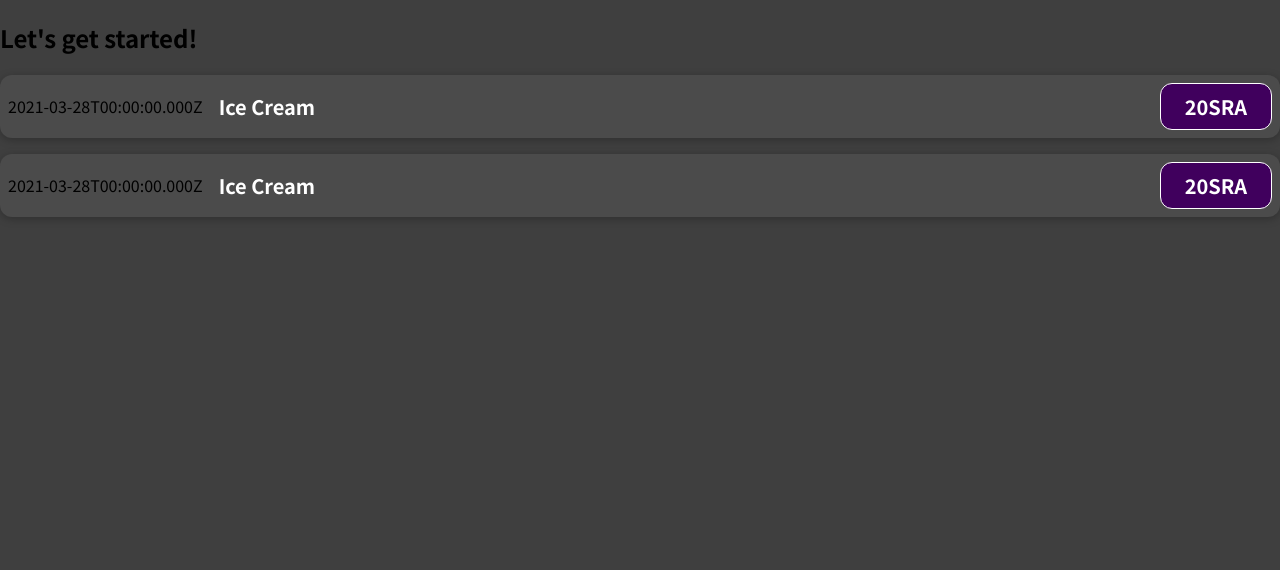
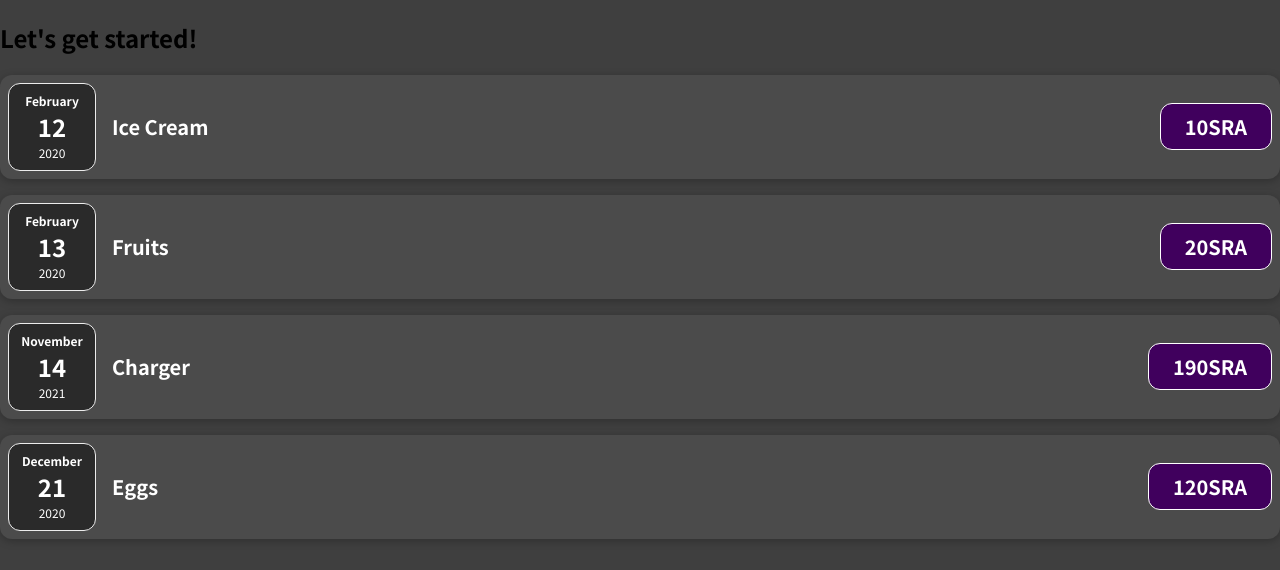
Before and after one commit to ImaduddinKhan/react, a JavaScript app in the folder src/react-guide/: page / in a window 1280 px wide. Shown: the top 570 px of the page. Built offline with nearby package versions, Linux system fonts and the light colour scheme.

Commit message:
adding and understanding props

```diff
--- a/src/react-guide/src/App.js
+++ b/src/react-guide/src/App.js
@@ -1,11 +1,36 @@
-import ExpenseItem from "./components/ExpenseItem";
+import Expenses from "./components/Expenses";
 
 function App() {
+  const expenses = [
+    {
+      id: "e0",
+      title: "Ice Cream",
+      amount: 10,
+      date: new Date(2020, 1, 12),
+    },
+    {
+      id: "e1",
+      title: "Fruits",
+      amount: 20,
+      date: new Date(2020, 1, 13),
+    },
+    {
+      id: "e2",
+      title: "Charger",
+      amount: 190,
+      date: new Date(2021, 10, 14),
+    },
+    {
+      id: "e3",
+      title: "Eggs",
+      amount: 120,
+      date: new Date(2020, 11, 21),
+    },
+  ];
   return (
     <div>
       <h2>Let's get started!</h2>
-      <ExpenseItem></ExpenseItem>
-      <ExpenseItem></ExpenseItem>
+      <Expenses expenses={expenses} />
     </div>
   );
 }
--- /dev/null
+++ b/src/react-guide/src/components/ExpenseDate.css
@@ -0,0 +1,26 @@
+.expense-date {
+  display: flex;
+  flex-direction: column;
+  width: 5.5rem;
+  height: 5.5rem;
+  border: 1px solid #ececec;
+  background-color: #2a2a2a;
+  color: white;
+  border-radius: 12px;
+  align-items: center;
+  justify-content: center;
+}
+
+.expense-date__month {
+  font-size: 0.75rem;
+  font-weight: bold;
+}
+
+.expense-date__year {
+  font-size: 0.75rem;
+}
+
+.expense-date__day {
+  font-size: 1.5rem;
+  font-weight: bold;
+}
--- /dev/null
+++ b/src/react-guide/src/components/ExpenseDate.js
@@ -0,0 +1,17 @@
+import "./ExpenseDate.css";
+
+function ExpenseDate(props) {
+  const month = props.date.toLocaleString("en-US", { month: "long" });
+  const day = props.date.toLocaleString("en-US", { day: "2-digit" });
+  const year = props.date.getFullYear();
+
+  return (
+    <div className="expense-date">
+      <div className="expense-date__month">{month}</div>
+      <div className="expense-date__day">{day}</div>
+      <div className="expense-date__year">{year}</div>
+    </div>
+  );
+}
+
+export default ExpenseDate;
--- a/src/react-guide/src/components/ExpenseItem.js
+++ b/src/react-guide/src/components/ExpenseItem.js
@@ -1,16 +1,13 @@
+import ExpenseDate from "./ExpenseDate";
 import "./ExpenseItem.css";
 
-function ExpenseItem() {
-  const expenseDate = new Date(2021, 2, 28);
-  const expenseTitle = "Ice Cream";
-  const expenseAmount = 20.0;
-
+function ExpenseItem(props) {
   return (
     <div className="expense-item">
-      <div>{expenseDate.toISOString()}</div>
+      <ExpenseDate date={props.date} />
       <div className="expense-item__description">
-        <h2>{expenseTitle}</h2>
-        <div className="expense-item__price">{expenseAmount}SRA</div>
+        <h2>{props.title}</h2>
+        <div className="expense-item__price">{props.amount}SRA</div>
       </div>
     </div>
   );
--- /dev/null
+++ b/src/react-guide/src/components/Expenses.css
@@ -0,0 +1,9 @@
+.expenses {
+  padding: 1rem;
+  background-color: rgb(31, 31, 31);
+  margin: 2rem auto;
+  width: 50rem;
+  max-width: 95%;
+  border-radius: 12px;
+  box-shadow: 0 1px 8px rgba(0, 0, 0, 0.25);
+}
--- /dev/null
+++ b/src/react-guide/src/components/Expenses.js
@@ -0,0 +1,30 @@
+import ExpenseItem from "./ExpenseItem";
+
+function Expenses(props) {
+  return (
+    <div className="expenses">
+      <ExpenseItem
+        title={props.expenses[0].title}
+        amount={props.expenses[0].amount}
+        date={props.expenses[0].date}
+      />
+      <ExpenseItem
+        title={props.expenses[1].title}
+        amount={props.expenses[1].amount}
+        date={props.expenses[1].date}
+      />
+      <ExpenseItem
+        title={props.expenses[2].title}
+        amount={props.expenses[2].amount}
+        date={props.expenses[2].date}
+      />
+      <ExpenseItem
+        title={props.expenses[3].title}
+        amount={props.expenses[3].amount}
+        date={props.expenses[3].date}
+      />
+    </div>
+  );
+}
+
+export default Expenses;
```
